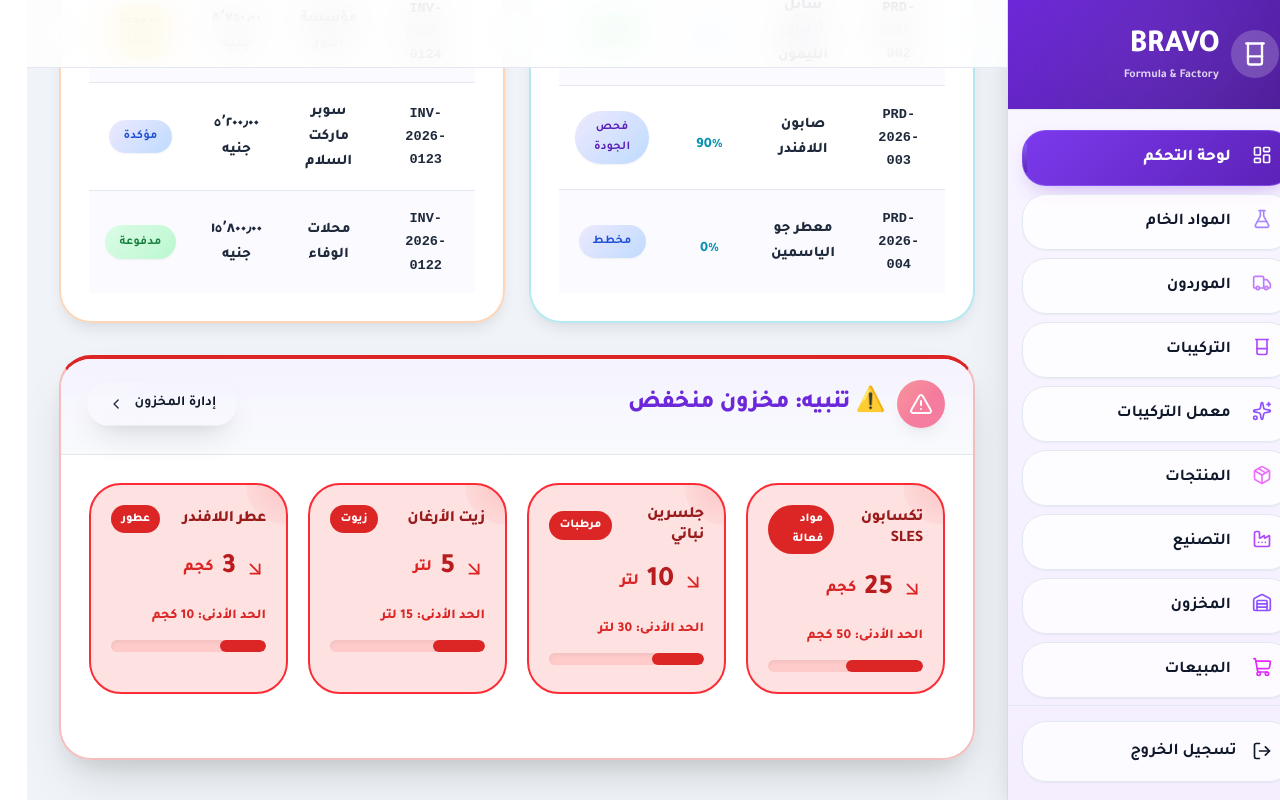
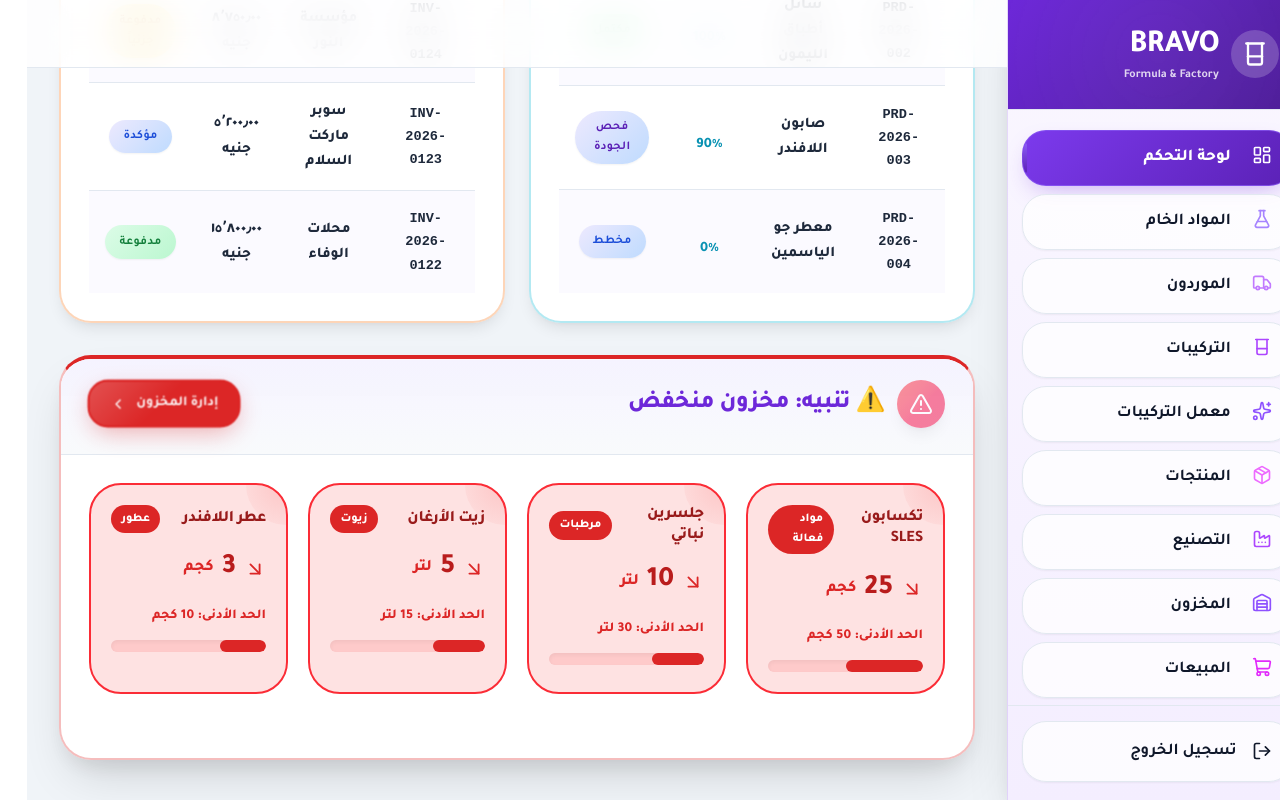
Before and after one commit to fantazia1110-design/BRAVO-new-sestym-, a Next.js app: page / in a window 1280 px wide. In both pictures the pointer is over the element "إدارة المخزون". Shown: the part 2190-2990 px from the top of the page. Built offline with nearby package versions, Linux system fonts and the light colour scheme.

Commit message:
fix: add btn-red-outline class for inventory management button
Co-authored-by: arena-agent <297053741+arena-agent@users.noreply.github.com>

```diff
--- a/src/app/globals.css
+++ b/src/app/globals.css
@@ -244,6 +244,28 @@ a:hover {
   color: var(--primary);
   background: linear-gradient(135deg, var(--info-bg) 0%, white 100%);
   box-shadow: 0 8px 25px -5px var(--primary-glow);
+}
+
+/* زر أحمر outline لإدارة المخزون */
+.btn-red-outline {
+  background: rgba(255, 255, 255, 0.95) !important;
+  border: 2px solid #dc2626 !important;
+  color: #dc2626 !important;
+  box-shadow: 0 2px 8px -2px rgba(220,38,38,0.15) !important;
+  backdrop-filter: blur(10px);
+  transition: all 0.25s ease !important;
+}
+
+.btn-red-outline:hover {
+  background: #dc2626 !important;
+  border-color: #dc2626 !important;
+  color: #ffffff !important;
+  box-shadow: 0 8px 25px -5px rgba(220,38,38,0.4) !important;
+  transform: translateY(-2px);
+}
+
+.btn-red-outline:hover * {
+  color: #ffffff !important;
 }
 
 .btn-ghost {
```
